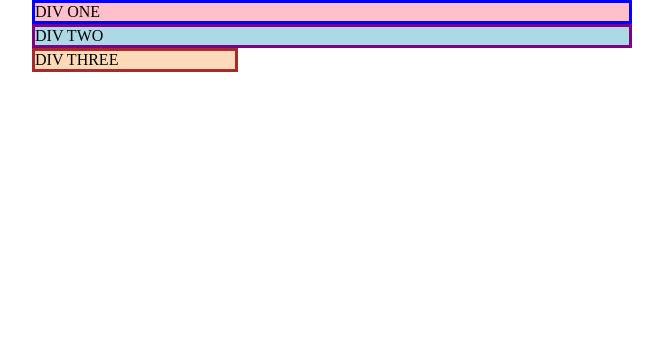
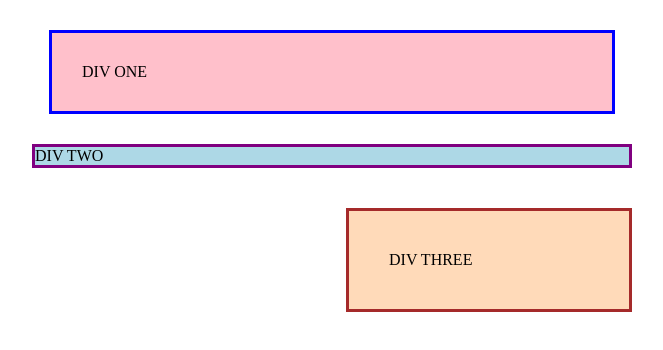
Before and after one commit to jtrosty/Odin, a plain HTML site: page odin-css/css-exercises-main/margin-and-padding/margin-and-padding-1/index.html in a window 1280 px wide. Shown: the whole page, without its empty margins (308-971 px from the left). Drawn offline with Linux system fonts and the light colour scheme.

Commit message:
Completed margin and padding exercises for odin

```diff
--- a/odin-css/css-exercises-main/margin-and-padding/margin-and-padding-1/style.css
+++ b/odin-css/css-exercises-main/margin-and-padding/margin-and-padding-1/style.css
@@ -7,15 +7,20 @@ body {
   background: pink;
   border: 3px solid blue;
   /* CHANGE ME */
-  padding: 0px;
-  margin: 0px;
+
+  padding: 30px;
+  width: 500px;
+  margin-left: auto;
+  margin-right: auto;
+  margin-bottom: 30px;
+  margin-top: 30px;
 }
 
 .two {
   background: lightblue;
   border: 3px solid purple;
   /* CHANGE ME */
-  margin-bottom: 0px;
+  margin-bottom: 40px;
 }
 
 .three {
@@ -23,6 +28,6 @@ body {
   border: 3px solid brown;
   width: 200px;
   /* CHANGE ME */
-  padding: 0px;
-  margin-left: 0px;
+  padding: 40px;
+  margin-left: auto;
 }
```
Also changed, not shown: odin-css/css-exercises-main/margin-and-padding/margin-and-padding-2/style.css (+14 -0 lines).
